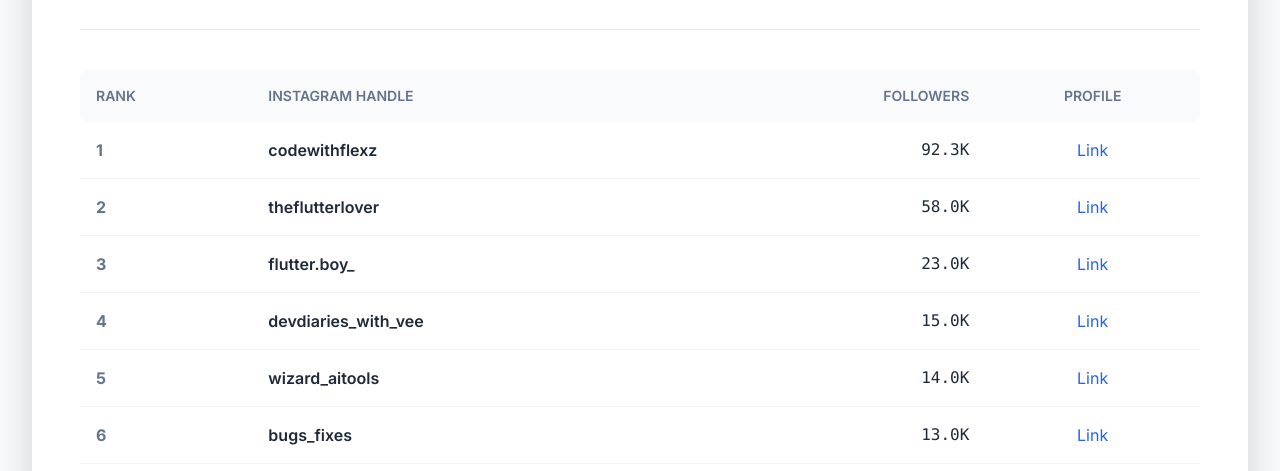
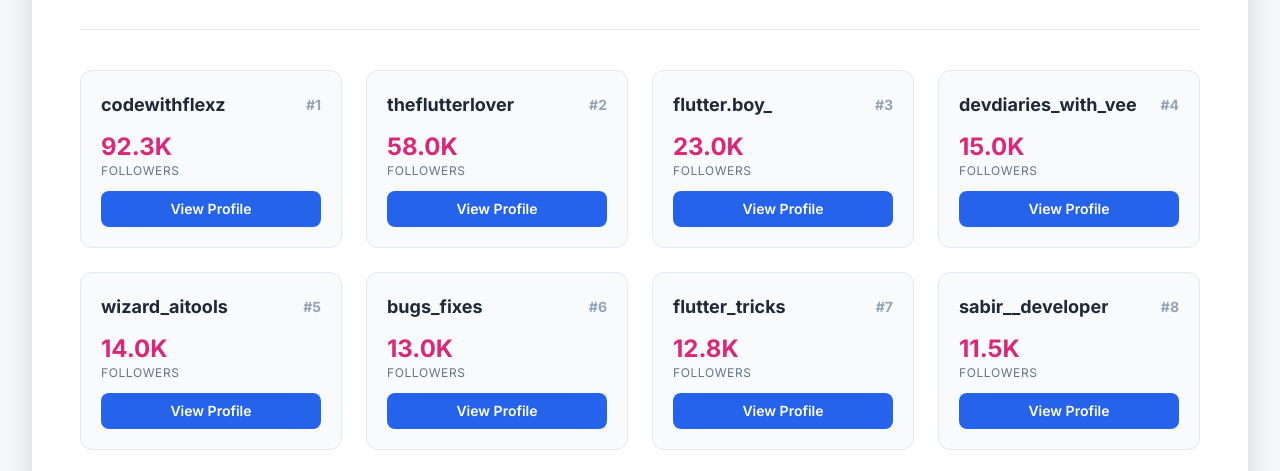
Before and after one commit to kaif95077/Instagram-Collaborations-with-flutter.deviser, a plain HTML site: page index.html in a window 1280 px wide. Shown: the part 271-742 px from the top of the page. Drawn offline with nearby package versions, Linux system fonts and the light colour scheme.

Commit message:
Update index.html

```diff
--- a/index.html
+++ b/index.html
@@ -67,20 +67,8 @@
         </header>
 
         <main>
-            <div class="overflow-x-auto">
-                <table class="w-full text-left table-auto">
-                    <thead class="bg-slate-50 dark:bg-slate-800 text-sm text-slate-500 dark:text-slate-400 uppercase">
-                        <tr>
-                            <th class="p-4 rounded-l-lg font-semibold">Rank</th>
-                            <th class="p-4 font-semibold">Instagram Handle</th>
-                            <th class="p-4 font-semibold text-right">Followers</th>
-                            <th class="p-4 rounded-r-lg font-semibold text-center">Profile</th>
-                        </tr>
-                    </thead>
-                    <tbody class="text-gray-800 dark:text-slate-200">
-                        <!-- Data rows will be inserted here -->
-                    </tbody>
-                </table>
+            <div id="collaborators-grid" class="grid grid-cols-1 sm:grid-cols-2 md:grid-cols-3 lg:grid-cols-4 gap-6">
+                <!-- Collaborator cards will be inserted here by JavaScript -->
             </div>
         </main>
     </div>
@@ -141,22 +129,26 @@
                 { handle: 'syedmd_afsal', followers: '400' },
             ];
 
-            const tbody = document.querySelector('tbody');
+            const grid = document.getElementById('collaborators-grid');
             collaborators.forEach((collab, index) => {
                 const handleLink = collab.handle_link || collab.handle;
-                const tr = document.createElement('tr');
-                tr.className = 'border-b border-slate-100 dark:border-slate-800 hover:bg-slate-50 dark:hover:bg-slate-800/50 transition-colors';
-                tr.innerHTML = `
-                    <td class="p-4 font-bold text-slate-500">${index + 1}</td>
-                    <td class="p-4 font-semibold">${collab.handle}</td>
-                    <td class="p-4 text-right font-mono">${collab.followers}</td>
-                    <td class="p-4 text-center">
-                        <a href="https://www.instagram.com/${handleLink}/" target="_blank" class="text-blue-600 dark:text-blue-400 hover:underline">
-                           Link
-                        </a>
-                    </td>
+                const card = document.createElement('div');
+                card.className = 'bg-slate-50 dark:bg-slate-800 p-5 rounded-xl border border-slate-200 dark:border-slate-700 flex flex-col space-y-3 transition-all duration-300 hover:-translate-y-2 hover:shadow-xl';
+
+                card.innerHTML = `
+                    <div class="flex justify-between items-center">
+                        <h3 class="font-bold text-lg text-gray-800 dark:text-slate-100 truncate">${collab.handle}</h3>
+                        <span class="text-sm font-bold text-slate-400 dark:text-slate-500">#${index + 1}</span>
+                    </div>
+                    <div>
+                        <p class="text-2xl font-bold text-pink-600 dark:text-pink-500">${collab.followers}</p>
+                        <p class="text-xs text-slate-500 dark:text-slate-400 uppercase tracking-wider">Followers</p>
+                    </div>
+                    <a href="https://www.instagram.com/${handleLink}/" target="_blank" class="w-full text-center bg-blue-600 text-white py-2 rounded-lg hover:bg-blue-700 transition-colors font-semibold text-sm">
+                       View Profile
+                    </a>
                 `;
-                tbody.appendChild(tr);
+                grid.appendChild(card);
             });
         });
     </script>
```
